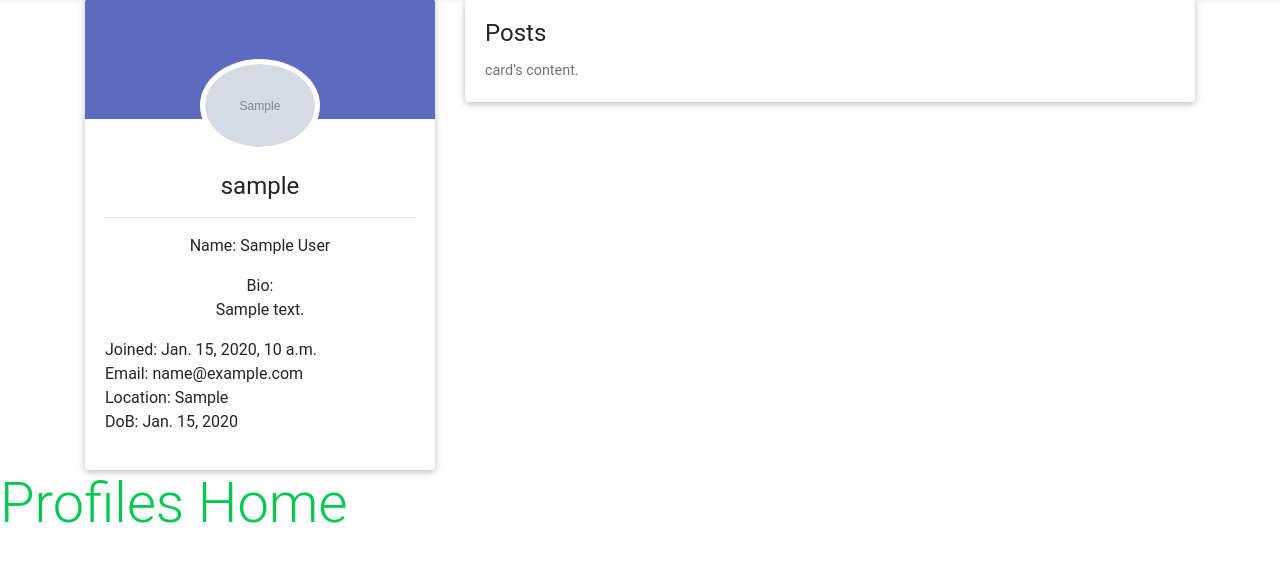
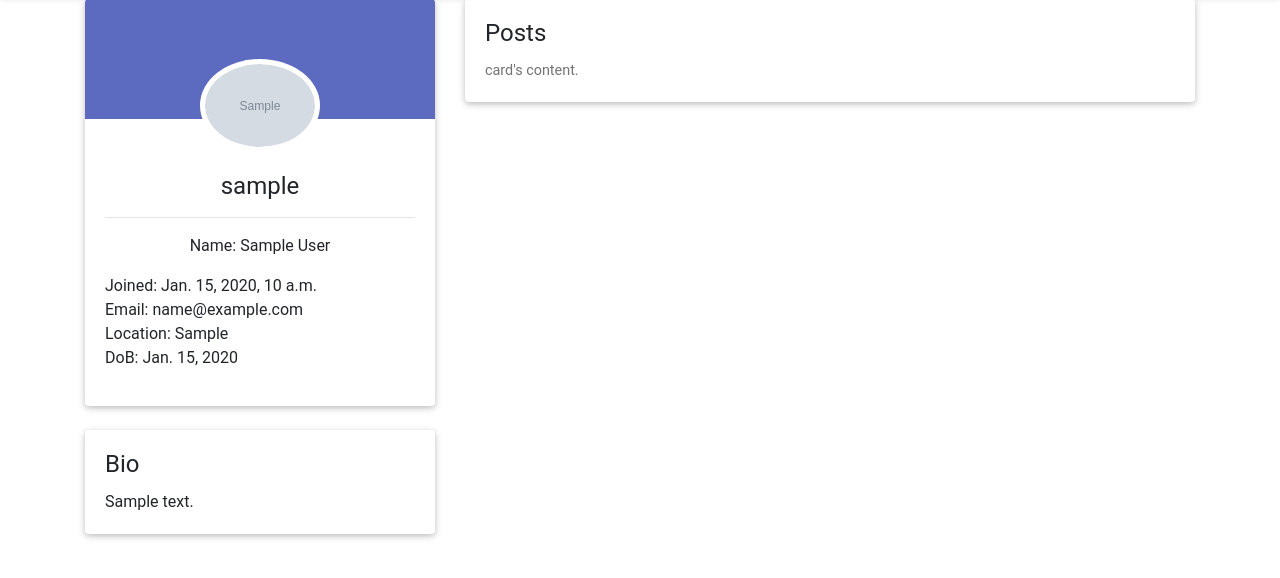
Before and after one commit to Code-Institute-Submissions/patrickpulfer-Code-Institute-M4, a Django app: page /profile/sample in a window 1280 px wide. Shown: the part 79-657 px from the top of the page. Run offline with Django 3.2, Linux system fonts and the light colour scheme; tables that the repository leaves empty hold one stand-in row (values such as "Sample post"); grey boxes marked "Sample" are stand-in pictures; some libraries are stand-ins or nearby versions.

Commit message:
Fix: Fix formatting issues with profiles template

```diff
--- a/config/settings.py
+++ b/config/settings.py
@@ -167,7 +167,7 @@ USE_TZ = True
 # Static files (CSS, JavaScript, Images)
 # https://docs.djangoproject.com/en/3.2/howto/static-files/
 
-STATIC_URL = '/static/'
+#STATIC_URL = '/static/'
 
 # Default primary key field type
 # https://docs.djangoproject.com/en/3.2/ref/settings/#default-auto-field
--- a/config/urls.py
+++ b/config/urls.py
@@ -18,6 +18,8 @@ from django.urls import path, include
 from django.conf import settings
 from django.conf.urls.static import static
 
+# from config.settings import MEDIA_ROOT
+
 
 urlpatterns = [
     path('admin/', admin.site.urls),
--- a/profiles/templates/profiles/profile_update.html
+++ b/profiles/templates/profiles/profile_update.html
@@ -2,7 +2,7 @@
 {% load static %}
 
 {% block content %}
-<form method="post" enctype="multipart/form-data">
+<form method="POST" enctype="multipart/form-data">
     {% csrf_token %}
     <div class="container">
         <div class="card mb-4">
@@ -60,8 +60,6 @@
     <button type="submit">Save changes</button>
 </form>
 
-{{ profile_form.as_p }}
-
 {% endblock %}
 
 {# profile_form.as_p #}
--- a/profiles/templates/profiles/profile_view.html
+++ b/profiles/templates/profiles/profile_view.html
@@ -15,9 +15,6 @@
                     <h4 class="card-title">{{ user_data.username }}</h4>
                     <hr>
                     <p>Name: {{ user_data.first_name }} {{ user_data.last_name }}</p>
-                    <p>Bio:<br>
-                        {{ user_profile.bio }}
-                    </p>
                     <p class="text-left">
                         Joined: {{ user_data.date_joined }}
                         <br>Email: {{ user_data.email }}
@@ -26,6 +23,13 @@
                     </p>
 
                     </p>
+                </div>
+            </div>
+            <br>
+            <div class="card mb-4">
+                <div class="card-body">
+                    <h4 class="card-title"><a>Bio</a></h4>
+                    {{ user_profile.bio }}
                 </div>
             </div>
         </div>
@@ -52,13 +56,4 @@
     </div>
 </div>
 
-
-
-<h1 class="display-4 text-success">Profiles Home</h1>
-<br>
-
-
-
-
-
 {% endblock %}
```
